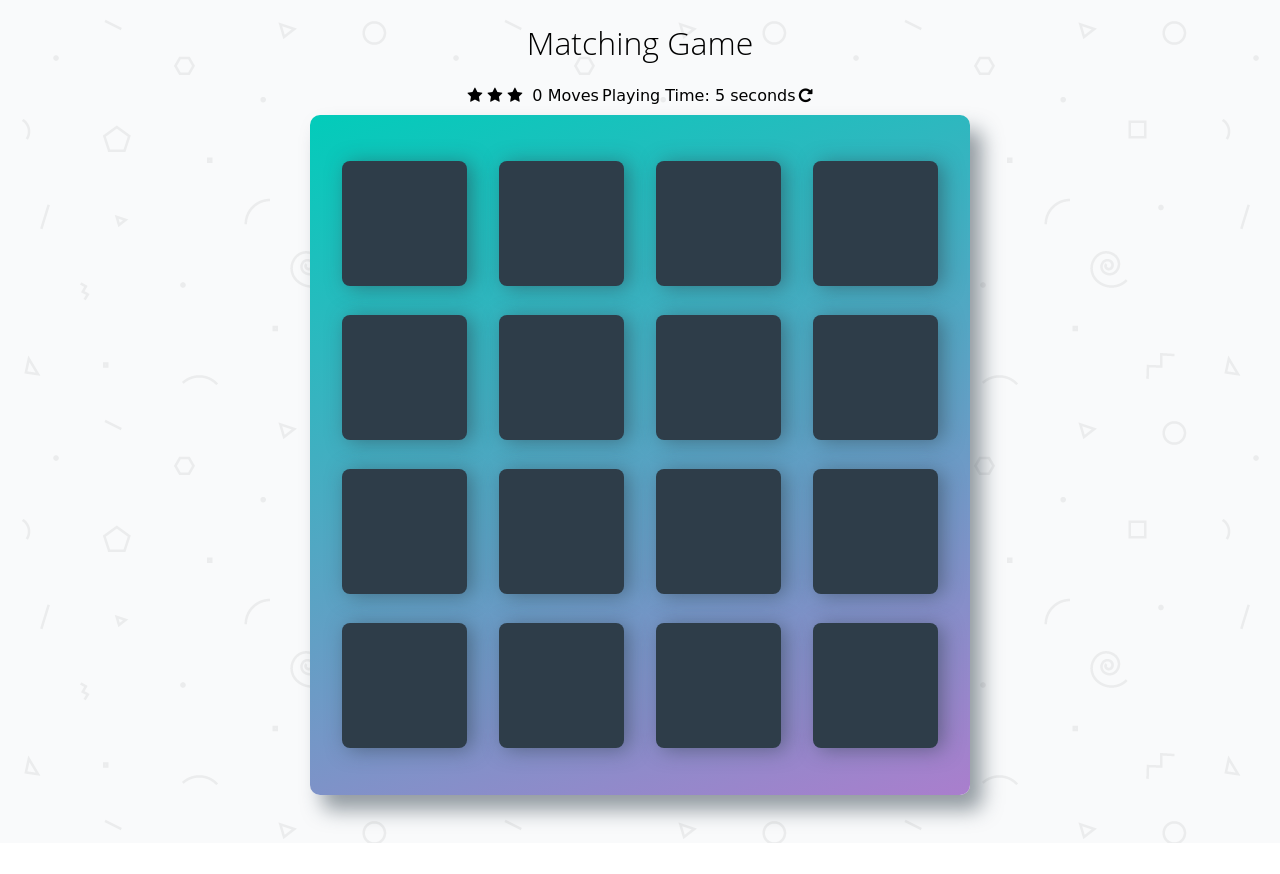
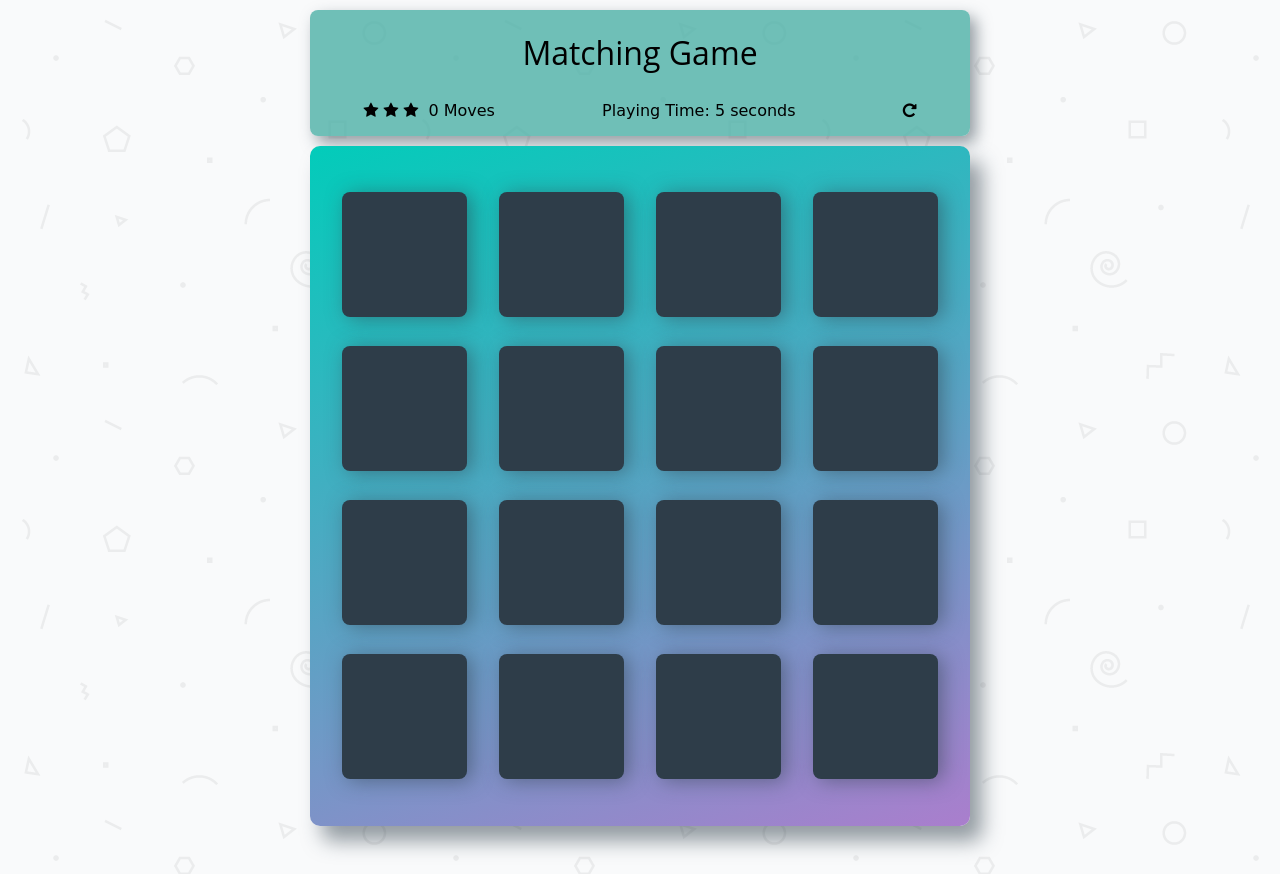
Before and after one commit to gcorsiglia/udacitymemorygame, a plain HTML site: page index.html in a window 1280 px wide. Before the commit the page ends 843 px from the top, so only its background shows below. Drawn offline with Linux system fonts and the light colour scheme; a web font is replaced by a local one.

Commit message:
Add styling around header and score panel

```diff
--- a/css/app.css
+++ b/css/app.css
@@ -30,7 +30,8 @@ body {
 
 h1 {
     font-family: 'Open Sans', sans-serif;
-    font-weight: 300;
+    font-weight: 400;
+    text-align: center;
 }
 
 /*
@@ -89,13 +90,22 @@ h1 {
  * Styles for the Score Panel
  */
 
+.bg-color {
+    background-color: rgba(77, 177, 167, 0.8);
+    border-radius: 8px;
+    margin: 10px auto;
+    box-shadow: 6px 7px 15px 0 rgba(46, 61, 73, 0.5);
+}
+
 .score-panel {
     text-align: left;
-    width: 345px;
+    width: 660px;
+    height: 30px;
     margin-bottom: 10px;
     display: flex;
     flex-direction: row;
-    justify-content: space-between;
+    justify-content: space-around;
+    align-items: center;
 }
 
 .score-panel .score__moves {
@@ -139,7 +149,7 @@ h1 {
     background-color: rgba(0,0,0,0.4);
 }
 
-.win-content {
+.win-modal .win-content {
     background-color: #fff;
     margin: 20% auto;
     padding: 20px;
@@ -154,7 +164,7 @@ h1 {
     font-size: 1.2rem;
 }
 
-.button {
+.win-modal .buttnon {
     background: #02ccba;
     font-family: 'Open Sans', sans-serif;
     font-size: 1.5rem;
@@ -162,4 +172,5 @@ h1 {
     margin: 1rem auto;
     border-radius: 4px;
     text-transform: uppercase;
+    cursor: pointer;
 }
--- a/index.html
+++ b/index.html
@@ -11,6 +11,7 @@
 <body>
 
     <div class="container">
+        <div class="bg-color">
             <header>
                 <h1>Matching Game</h1>
             </header>
@@ -34,6 +35,7 @@
             		<i class="fa fa-repeat"></i>
             	</div>
             </section>
+        </div>
 
         <ul class="deck"></ul>
     </div>
```
Lines whose indentation alone changed are shown as unchanged.
